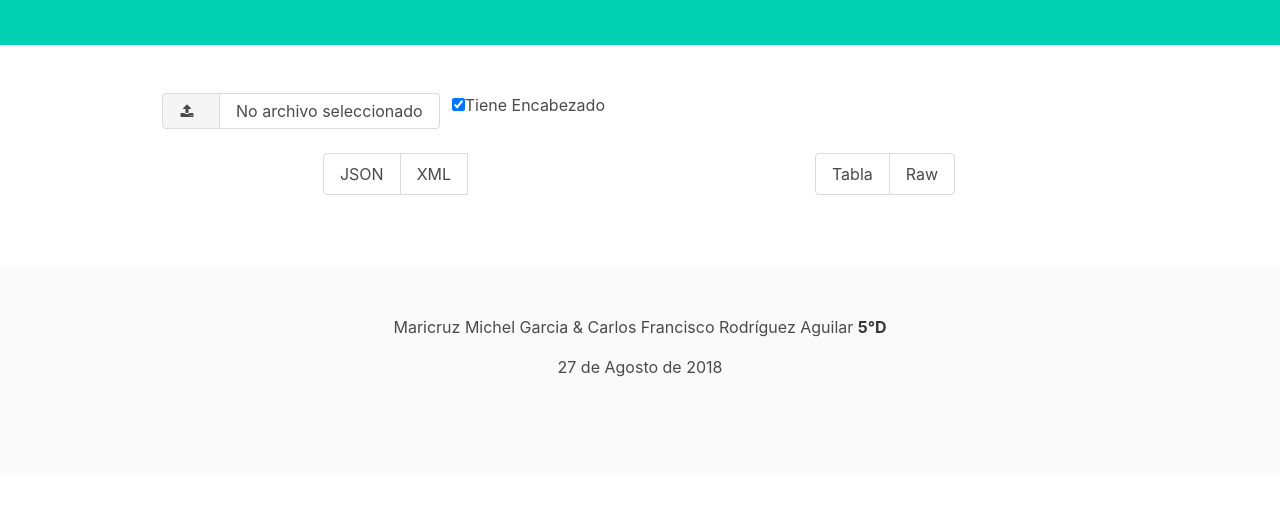
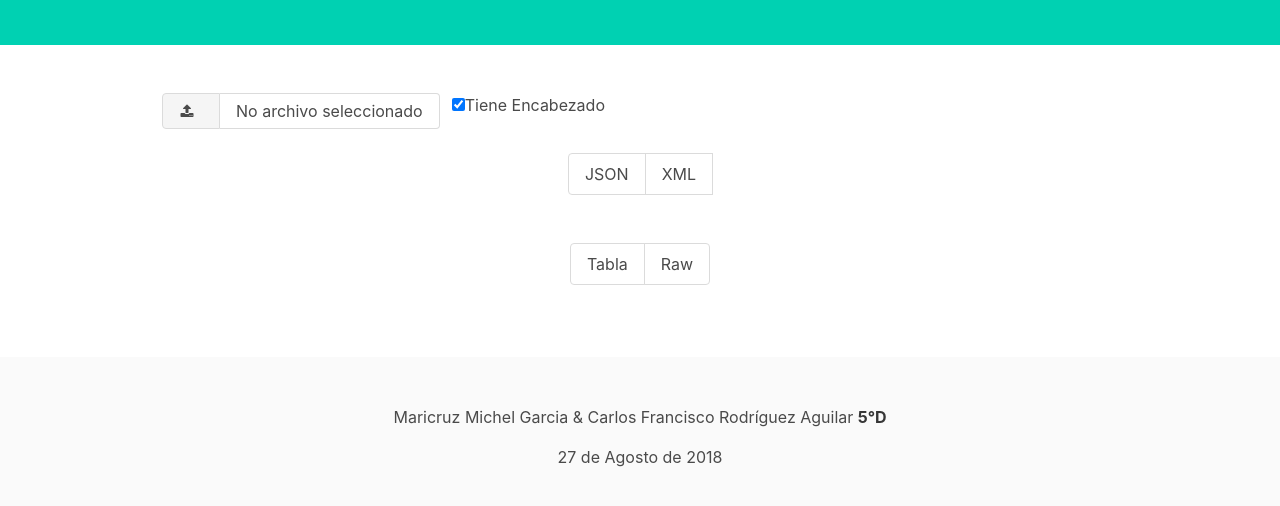
Before and after one commit to CarlosRDGZ/csv-converter, a website: page index.html in a window 1280 px wide. Shown: the part 134-640 px from the top of the page. Drawn offline with Linux system fonts and the light colour scheme.

Commit message:
Update index.html

```diff
--- a/index.html
+++ b/index.html
@@ -46,7 +46,7 @@
             </div>
           </div>
         </div>
-        <div class="column is-5-desktop is-10-tablet is-12-mobile">
+        <div class="column is-10-desktop is-10-tablet is-12-mobile">
           <div class="tabs is-centered is-toggle">
             <ul>
               <li id="tab-json" class="tab-result" data-tab="json"><a>JSON</a></li>
@@ -63,7 +63,7 @@
           <div id="json" class="tab-content" style="display: none"></div>
           <div id="xml" class="tab-content" style="display: none"><pre lang="xml"></pre></div>
         </div>
-        <div class="column is-5-desktop is-10-tablet is-12-mobile">
+        <div class="column is-10-desktop is-10-tablet is-12-mobile">
           <div class="tabs is-centered is-toggle">
             <ul>
               <li id="tab-table" class="tab-csv" data-tab="table"><a>Tabla</a></li>
```
